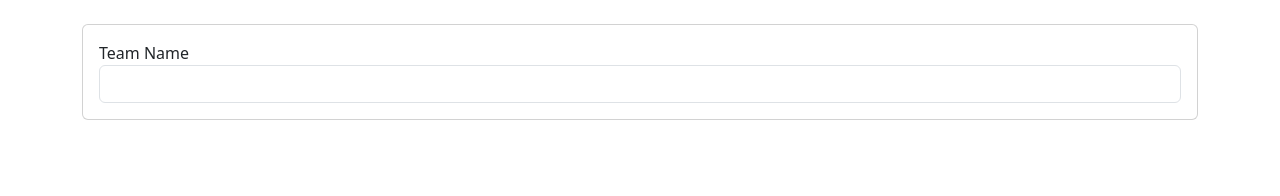
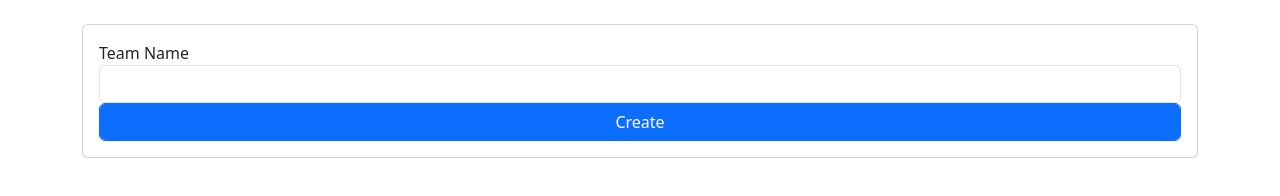
Before and after one commit to HeavensLanding/Team-App-Trial, a website: page index.html in a window 1280 px wide. Drawn offline with nearby package versions, Linux system fonts and the light colour scheme.

Commit message:
button add

```diff
--- a/index.html
+++ b/index.html
@@ -21,6 +21,9 @@
                     </div>
                 </div>
             </div>
+            <div>
+                <button id="new-team" class="btn btn-primary form-control">Create</button>
+            </div>
         </dive>
     </div>
 
```
